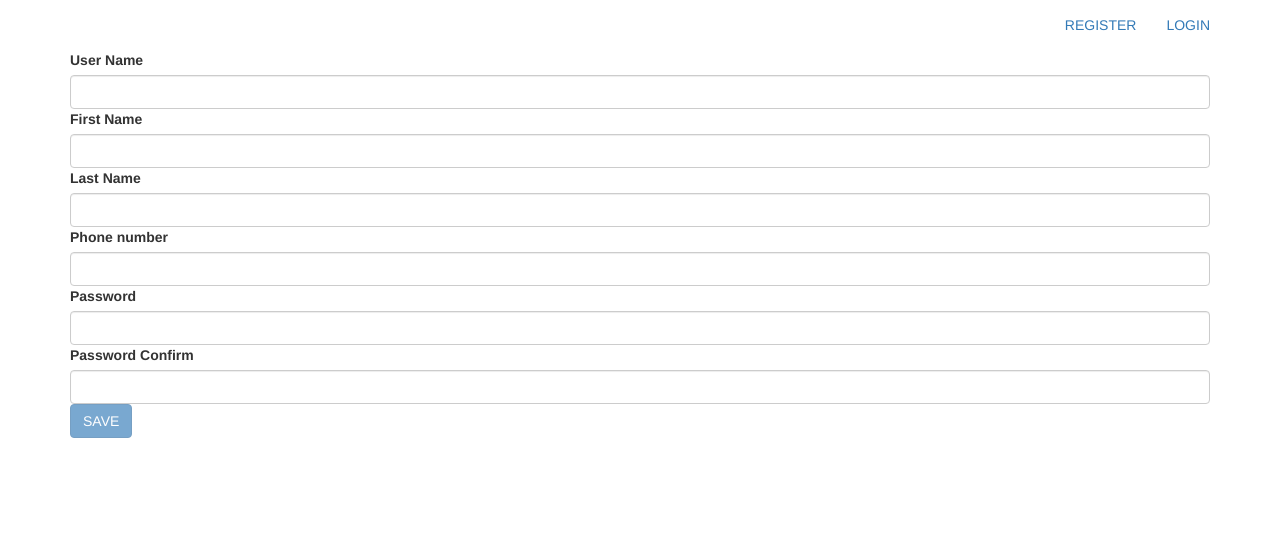
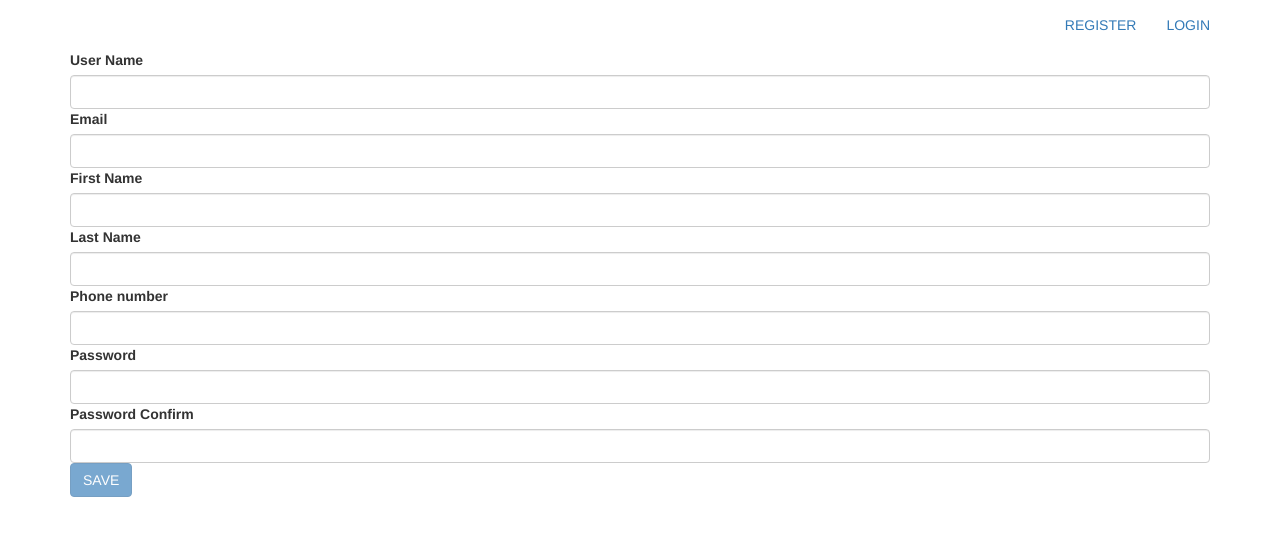
Before and after one commit to sigitamo/projektas-tlsfts, an Angular app: page /registration in a window 1280 px wide. Shown: the top 536 px of the page. Built offline with nearby package versions, Linux system fonts and the light colour scheme.

Commit message:
email input

```diff
--- a/src/app/registration/registration.component.html
+++ b/src/app/registration/registration.component.html
@@ -15,6 +15,14 @@
         class="help-block">
             This field is required
         </span>
+        <label for="email">Email</label>
+        <input type="email"
+        class="form-control"
+        id="email"
+        ngModel
+        name="email"
+        #email=ngModel
+        required>
 
       <label for="firstname">First Name</label>
       <input
--- a/src/app/registration/registration.component.ts
+++ b/src/app/registration/registration.component.ts
@@ -1,5 +1,5 @@
 import { Component, OnInit } from '@angular/core';
-import { NgForm, FormGroup, Validators, FormControl } from '@angular/forms';
+import { NgForm, FormGroup, Validators, FormControl, EmailValidator } from '@angular/forms';
 import { HttpClient, HttpParams, HttpHeaders } from '@angular/common/http';
 
 @Component({
@@ -23,6 +23,7 @@ export class RegistrationComponent implements OnInit {
       firstname: new FormControl (form.value.firstname, Validators.minLength(3)),
       lastname: new FormControl(form.value.lastname, Validators.minLength(3)),
       phonenumber: new FormControl(form.value.phonenumber, Validators.minLength(8)),
+      email: new FormControl(form.value.email, Validators.email),
       password: new FormControl(form.value.password, Validators.minLength(6)),
       passwordConfirm: new FormControl(form.value.passwordConfirm, Validators.minLength(6))
     }, passwordMatchValidator);
@@ -42,14 +43,37 @@ export class RegistrationComponent implements OnInit {
       name : formUser.value.firstname,
       surname : formUser.value.lastname,
       password : formUser.value.password,
-      phone : formUser.value.phonenumber
+      phone : formUser.value.phonenumber,
+      email: formUser.value.email
     }
 
     this.httpClient.post('http://localhost:8080/users',
       JSON.stringify(formData))
-    .subscribe();
+      .subscribe()
 
+      // .toPromise()
+      // .then( response => response.json().data as formData[])
+      // .catch(this.handleError);
+
+
+
+
+    // var messageUser = new Promise(
+    //   (resolve, reject) => {
+    //     resolve('succes');
+    //   });
+
+    //   messageUser.then( value => {
+    //     console.log(value);
+    //   })
     // form.reset();
   }
 
+  // postUsers(): Promise<formData> {
+  //   return this.httpClient.post('http://localhost:8080/users)
+  //   .toPromise()
+  //     .then( response => response.json().data as formData[])
+  //     .catch(this.handleError);
+  // }
+
 }
```
